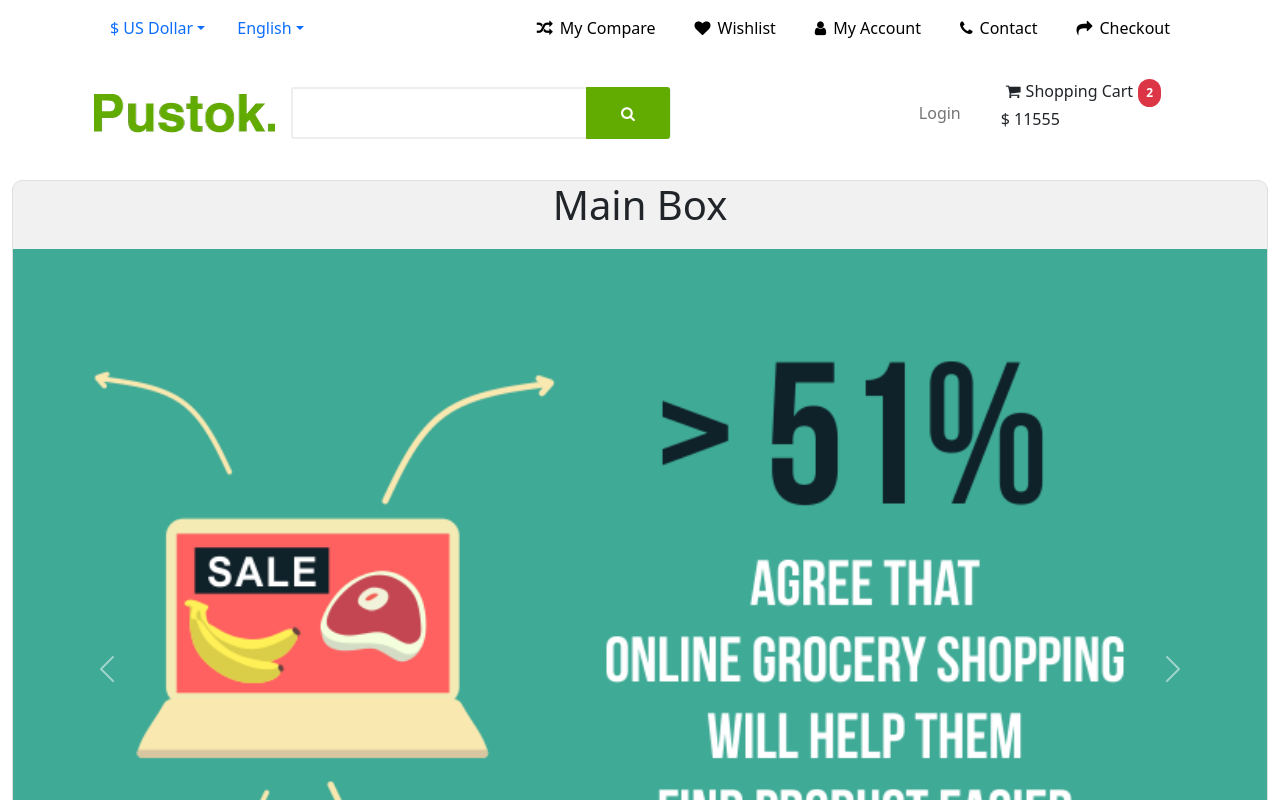
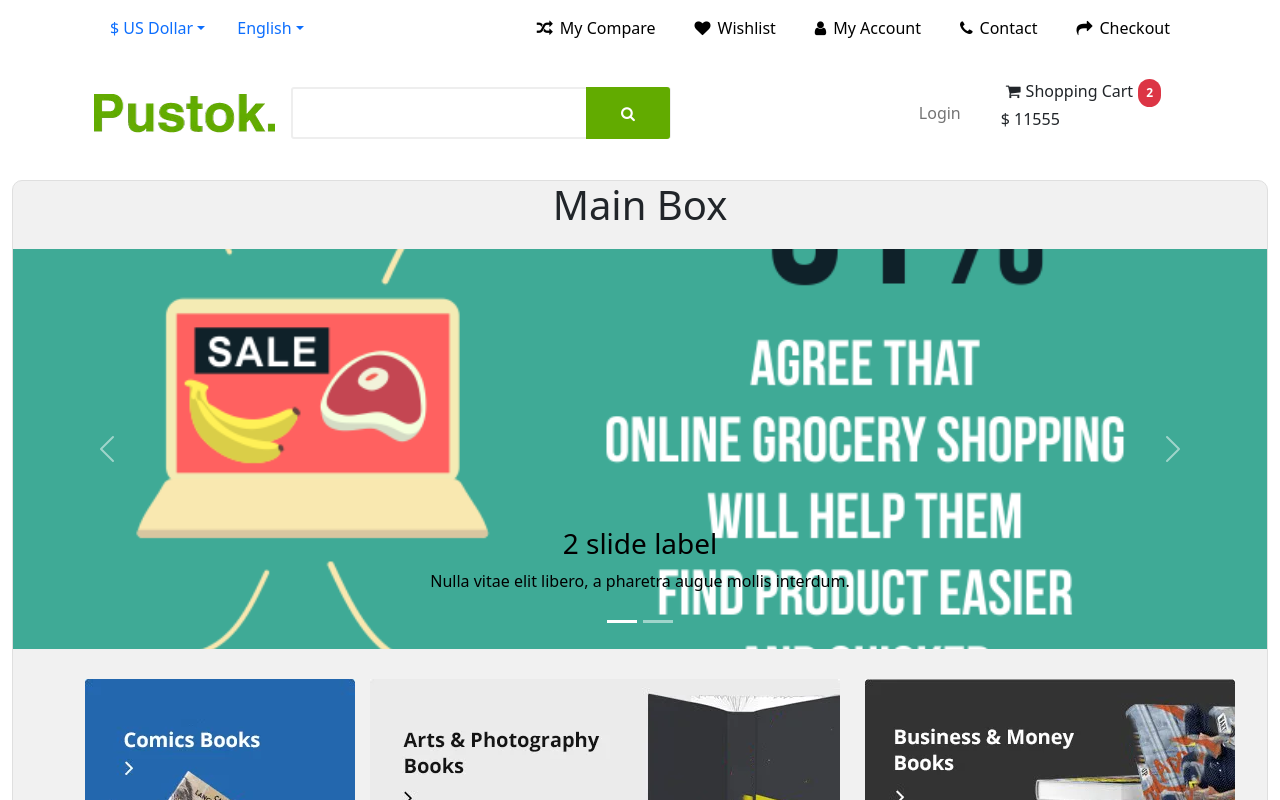
Before and after one commit to hoseindig/react-shop-test, a React (Create React App) app: page / in a window 1280 px wide. Shown: the top 800 px of the page. Built offline with nearby package versions, Linux system fonts and the light colour scheme.

Commit message:
Carousel iamge size fix

```diff
--- a/src/components/Carousel.jsx
+++ b/src/components/Carousel.jsx
@@ -32,7 +32,7 @@
         return (
           <Carousel.Item key={item.img} interval={item.interval}>
             <img
-              className="d-block w-100"
+              className={"d-block w-100 "+styles.Image }
               src={"images/slide/" + item.img}
               alt={item.alt}
             />
--- a/src/components/Carousel.module.scss
+++ b/src/components/Carousel.module.scss
@@ -2,8 +2,12 @@
 //   max-height: 650px;
 //   object-fit: cover;
 // }
-.box{
+.box {
   margin: 20px 0;
+  .Image {
+    max-height: 50vh;
+    object-fit: cover;
+  }
 }
 .myCaption {
   h3 {
@@ -11,6 +15,5 @@
   }
   p {
     filter: invert(1);
-
   }
 }
```
